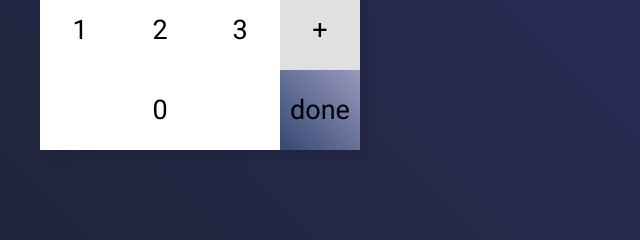
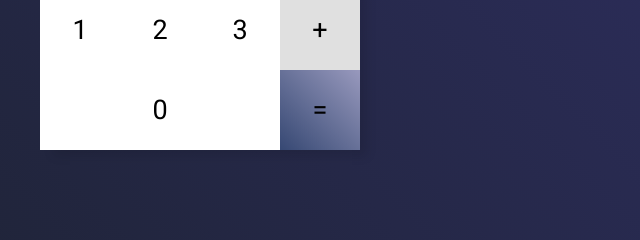
Before and after one commit to GustavoAndrad/desafio_calculadora_caps.23.1_IEEE, a plain HTML site: page index.html in a window 1280 px wide. Shown: the part 505-745 px from the top of the page, 440-1080 px from the left. Drawn offline with Linux system fonts and the light colour scheme.

Commit message:
teste deploy 2

```diff
--- a/index.html
+++ b/index.html
@@ -41,7 +41,7 @@
           <button type="button" class="operatorButton" onclick="addOperator('*')"> x </button>
           <button type="button" class="operatorButton" onclick="addOperator('-')"> - </button>
           <button type="button" class="operatorButton" onclick="addOperator('+')"> + </button>
-          <button type="submit" class="submitButton" onclick="calculate()"> done </button>
+          <button type="submit" class="submitButton" onclick="calculate()"> = </button>
         </article>
       </section>
     </form>
```
